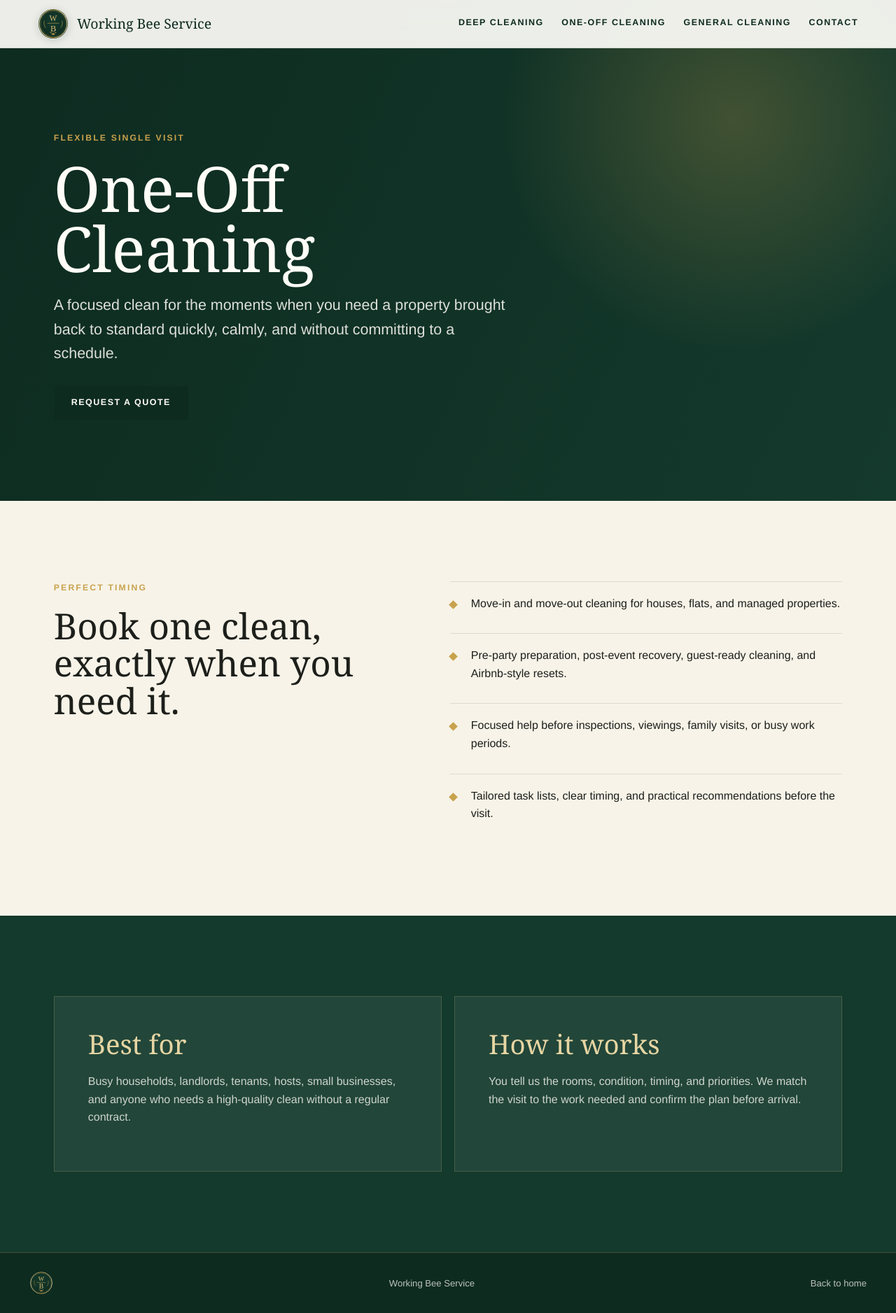
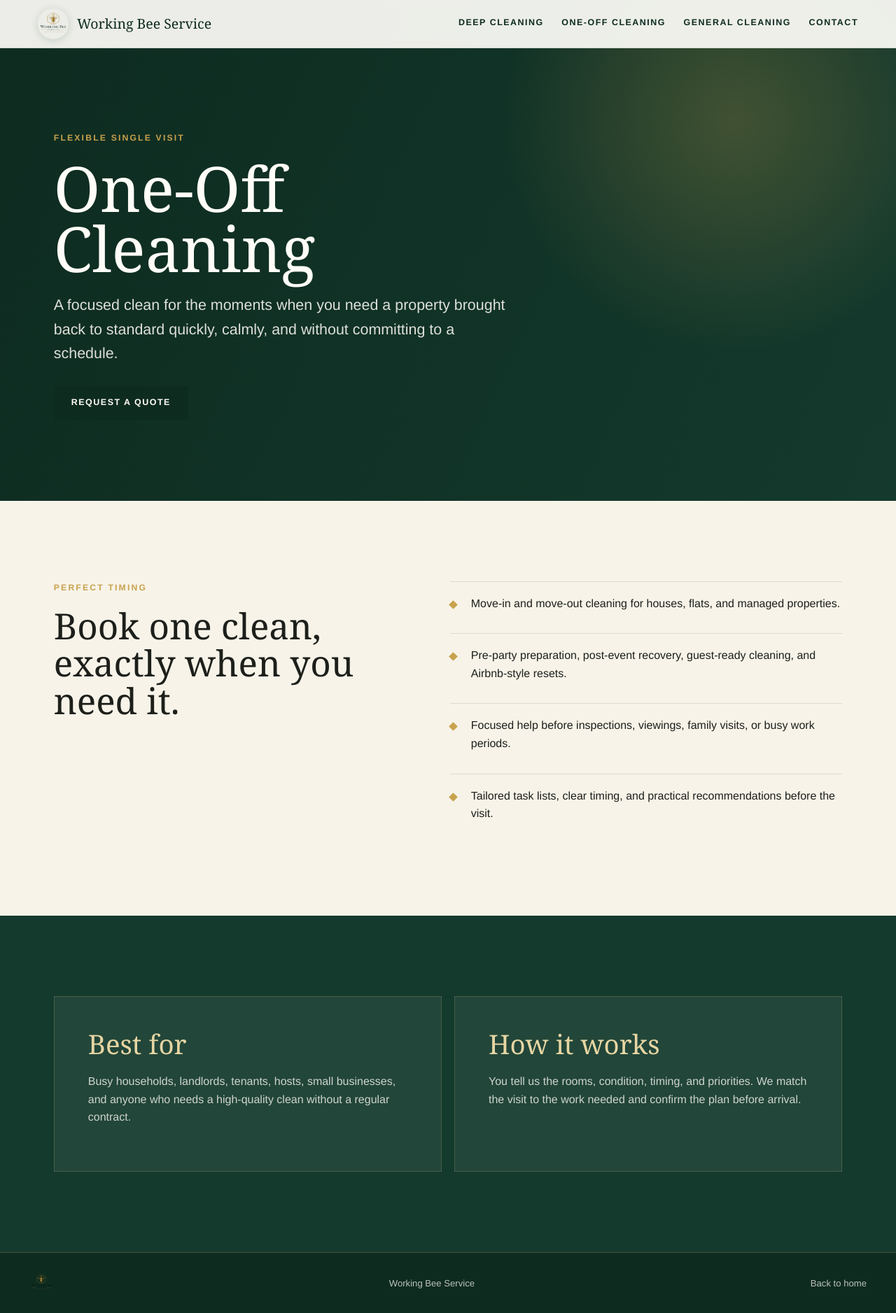
Before and after one commit to petarkralev-ui/workingbeeservice, a plain HTML site: page one-off-cleaning.html in a window 1280 px wide. Shown: the whole page at 70% size. Drawn offline with Linux system fonts and the light colour scheme.

Commit message:
Use PNG logo assets throughout

```diff
--- a/one-off-cleaning.html
+++ b/one-off-cleaning.html
@@ -13,7 +13,7 @@
   <body>
     <header class="site-header" aria-label="Main navigation">
       <a class="brand" href="index.html" aria-label="Working Bee Service home">
-        <img class="brand-mark" src="assets/working-bee-secondary-mark.svg" alt="" />
+        <img class="brand-mark" src="assets/working-bee-primary-logo-web.png" alt="" />
         <span>Working Bee Service</span>
       </a>
       <nav>
@@ -61,7 +61,7 @@
     </main>
 
     <footer>
-      <img class="footer-mark" src="assets/working-bee-secondary-mark.svg" alt="" />
+      <img class="footer-mark" src="assets/working-bee-primary-logo-web.png" alt="" />
       <span>Working Bee Service</span>
       <span><a href="index.html">Back to home</a></span>
     </footer>
```
